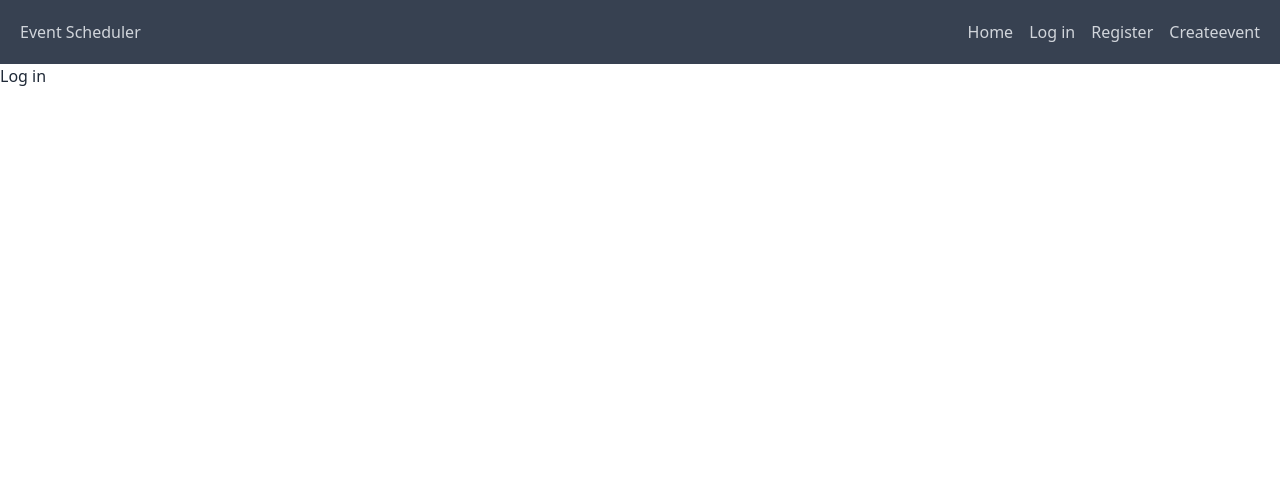
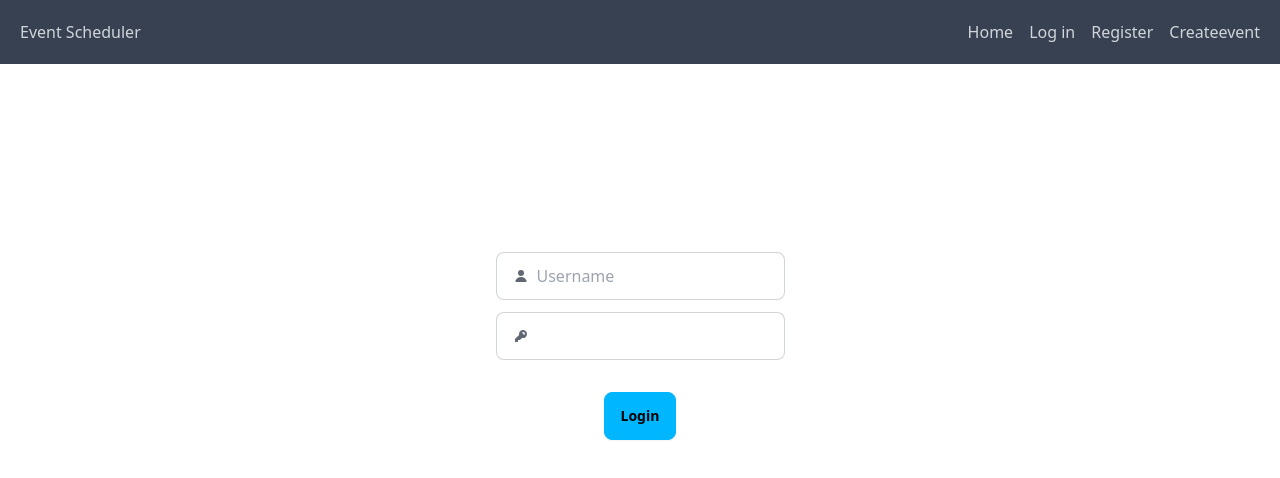
Before and after one commit to SebOltCode/Event-Scheduler, a React (Vite) app in the folder events-scheduler-app/: page /LogIn in a window 1280 px wide. Shown: the top 478 px of the page. Built offline with nearby package versions, Linux system fonts and the light colour scheme.

Commit message:
login design added

```diff
--- a/events-scheduler-app/src/Components/LogIn.jsx
+++ b/events-scheduler-app/src/Components/LogIn.jsx
@@ -1,7 +1,35 @@
 const LogIn = () => {
     return (
-        <div>
-            <h1>Log in</h1>
+        <div className="flex items-center justify-center flex-col">
+           <div className="m-3">
+                <label className="input input-bordered flex items-center gap-2 mt-44">
+                <svg
+                    xmlns="http://www.w3.org/2000/svg"
+                    viewBox="0 0 16 16"
+                    fill="currentColor"
+                    className="h-4 w-4 opacity-70">
+                    <path
+                    d="M8 8a3 3 0 1 0 0-6 3 3 0 0 0 0 6ZM12.735 14c.618 0 1.093-.561.872-1.139a6.002 6.002 0 0 0-11.215 0c-.22.578.254 1.139.872 1.139h9.47Z" />
+                </svg>
+                <input type="text" className="grow" placeholder="Username" />
+                </label>
+                <label className="input input-bordered flex items-center gap-2 mt-3">
+                <svg
+                    xmlns="http://www.w3.org/2000/svg"
+                    viewBox="0 0 16 16"
+                    fill="currentColor"
+                    className="h-4 w-4 opacity-70">
+                    <path
+                    fillRule="evenodd"
+                    d="M14 6a4 4 0 0 1-4.899 3.899l-1.955 1.955a.5.5 0 0 1-.353.146H5v1.5a.5.5 0 0 1-.5.5h-2a.5.5 0 0 1-.5-.5v-2.293a.5.5 0 0 1 .146-.353l3.955-3.955A4 4 0 1 1 14 6Zm-4-2a.75.75 0 0 0 0 1.5.5.5 0 0 1 .5.5.75.75 0 0 0 1.5 0 2 2 0 0 0-2-2Z"
+                    clipRule="evenodd" />
+                </svg>
+                <input type="password" className="grow" />
+                </label>
+            </div>
+            <div>
+                <button className="btn btn-info m-5">Login</button>
+            </div>
         </div>
     );
     }
```
